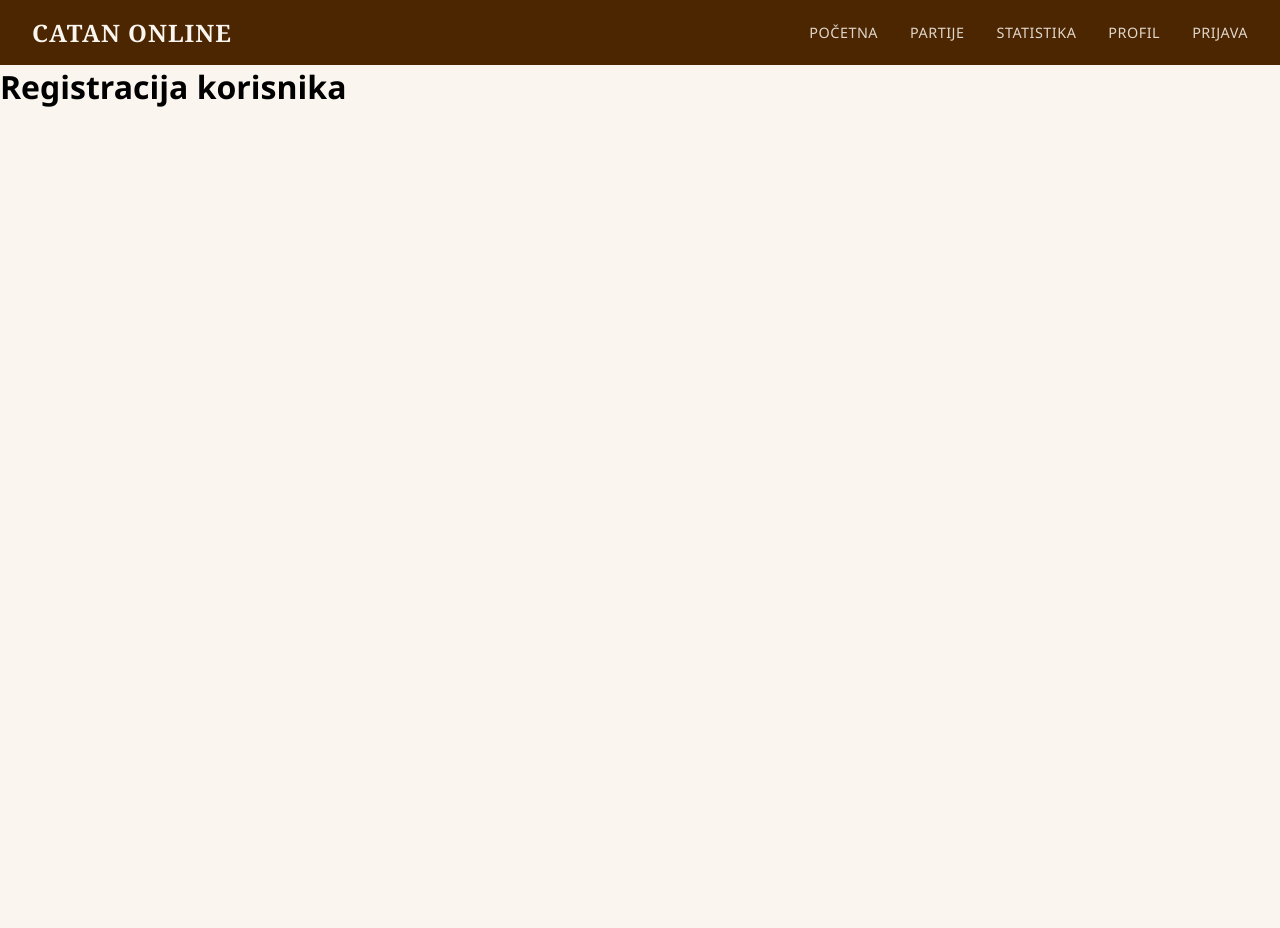
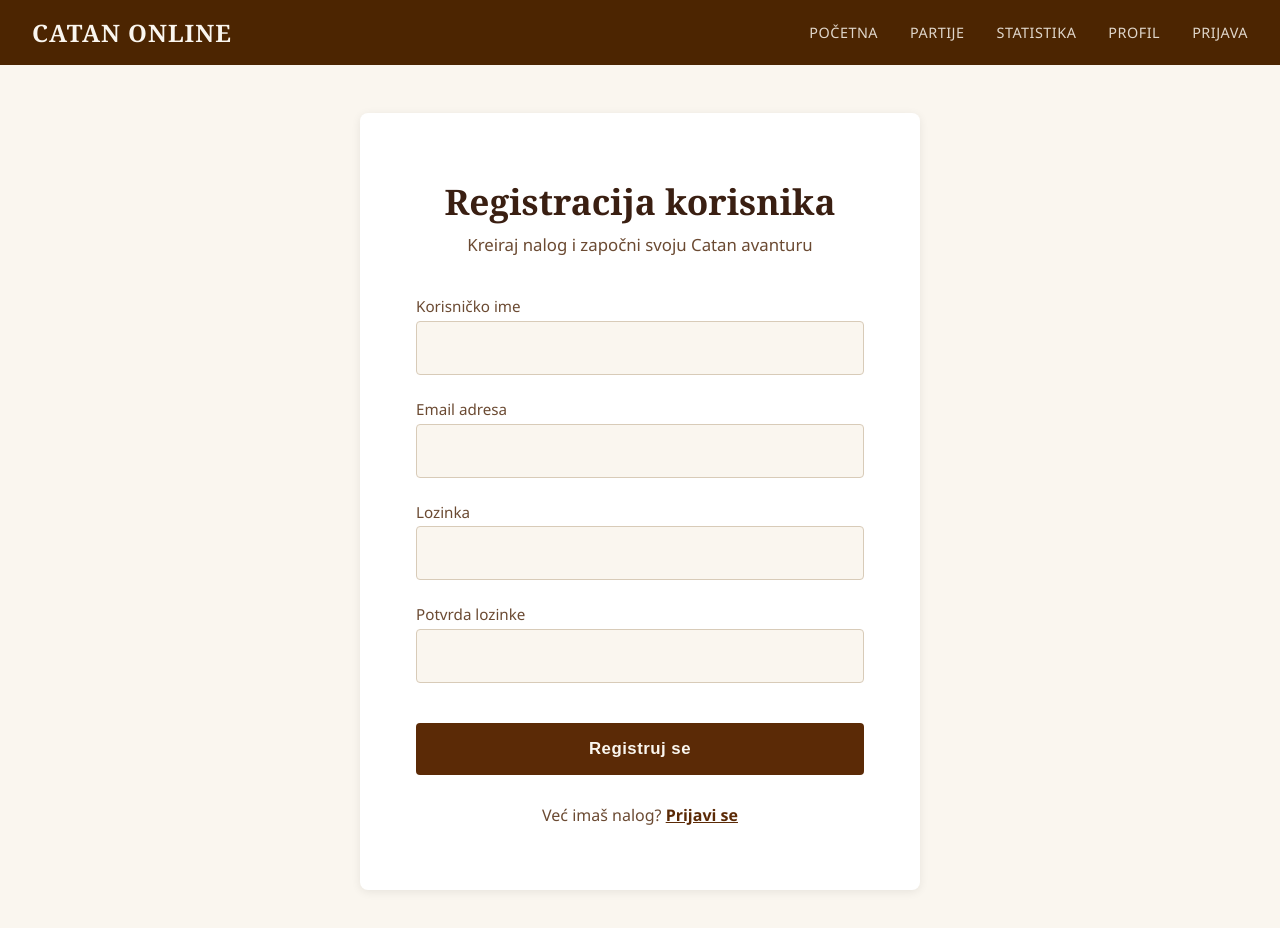
Before and after one commit to elab-development/klijentske-veb-tehnologije-2024-2024-0262-catan-online, a React (Vite) app: page /register in a window 1280 px wide. Shown: the top 928 px of the page. Before the commit the page ends 800 px from the top, so only its background shows below. Built offline with nearby package versions, Linux system fonts and the light colour scheme.

Commit message:
Register stranica

```diff
--- /dev/null
+++ b/src/pages/Register.css
@@ -0,0 +1,65 @@
+.register-page {
+  display: flex;
+  justify-content: center;
+  align-items: center;
+  min-height: calc(100vh - 70px);
+  padding: 3rem;
+}
+
+.register-card {
+  background-color: var(--color-card-bg);
+  padding: 4rem 3.5rem;
+  border-radius: 8px;
+  width: 100%;
+  max-width: 560px;
+  text-align: center;
+  box-shadow: 0 2px 10px rgba(0, 0, 0, 0.08);
+}
+
+.register-title {
+  font-family: var(--font-heading);
+  color: var(--color-heading);
+  font-size: 2.2rem;
+  margin-bottom: 0.5rem;
+}
+
+.register-subtitle {
+  font-size: 1.05rem;
+  color: var(--color-text-secondary);
+  margin-bottom: 2.5rem;
+}
+
+.register-page form {
+  display: flex;
+  flex-direction: column;
+}
+
+.register-page .form-field__label {
+  font-size: 0.95rem;
+}
+
+.register-page .form-field__input {
+  padding: 1rem 1.1rem;
+  font-size: 1.05rem;
+}
+
+.register-page .form-field {
+  margin-bottom: 1.5rem;
+}
+
+.register-page .btn {
+  margin-top: 1rem;
+  padding: 1rem 1.5rem;
+  font-size: 1.05rem;
+}
+
+.register-footer {
+  margin-top: 1.8rem;
+  font-size: 1rem;
+  color: var(--color-text-secondary);
+}
+
+.register-footer a {
+  color: var(--color-primary);
+  font-weight: bold;
+}
--- a/src/pages/Register.tsx
+++ b/src/pages/Register.tsx
@@ -1,5 +1,85 @@
+import { useState } from 'react';
+import { useNavigate, Link } from 'react-router-dom';
+import FormField from '../components/FormField';
+import Button from '../components/Button';
+import './Register.css';
+
 const Register = () => {
-  return <h1>Registracija korisnika</h1>;
+  const [username, setUsername] = useState('');
+  const [email, setEmail] = useState('');
+  const [password, setPassword] = useState('');
+  const [confirmPassword, setConfirmPassword] = useState('');
+  const [errors, setErrors] = useState<{ password?: string; confirmPassword?: string }>({});
+  const navigate = useNavigate();
+
+  const handleSubmit = (e: React.FormEvent) => {
+    e.preventDefault();
+
+    if (!username || !email || !password || !confirmPassword) {
+      setErrors({ confirmPassword: 'Popuni sva polja.' });
+      return;
+    }
+
+    if (password.length < 6) {
+      setErrors({ password: 'Lozinka mora imati bar 6 karaktera.' });
+      return;
+    }
+
+    if (password !== confirmPassword) {
+      setErrors({ confirmPassword: 'Lozinke se ne poklapaju.' });
+      return;
+    }
+
+    setErrors({});
+    navigate('/login');
+  };
+
+  return (
+    <div className="register-page">
+      <div className="register-card">
+        <h1 className="register-title">Registracija korisnika</h1>
+        <p className="register-subtitle">Kreiraj nalog i započni svoju Catan avanturu</p>
+
+        <form onSubmit={handleSubmit}>
+          <FormField
+            id="username"
+            label="Korisničko ime"
+            type="text"
+            value={username}
+            onChange={(e) => setUsername(e.target.value)}
+          />
+          <FormField
+            id="email"
+            label="Email adresa"
+            type="email"
+            value={email}
+            onChange={(e) => setEmail(e.target.value)}
+          />
+          <FormField
+            id="password"
+            label="Lozinka"
+            type="password"
+            value={password}
+            onChange={(e) => setPassword(e.target.value)}
+            error={errors.password}
+          />
+          <FormField
+            id="confirmPassword"
+            label="Potvrda lozinke"
+            type="password"
+            value={confirmPassword}
+            onChange={(e) => setConfirmPassword(e.target.value)}
+            error={errors.confirmPassword}
+          />
+          <Button type="submit">Registruj se</Button>
+        </form>
+
+        <p className="register-footer">
+          Već imaš nalog? <Link to="/login">Prijavi se</Link>
+        </p>
+      </div>
+    </div>
+  );
 };
 
 export default Register;
```
